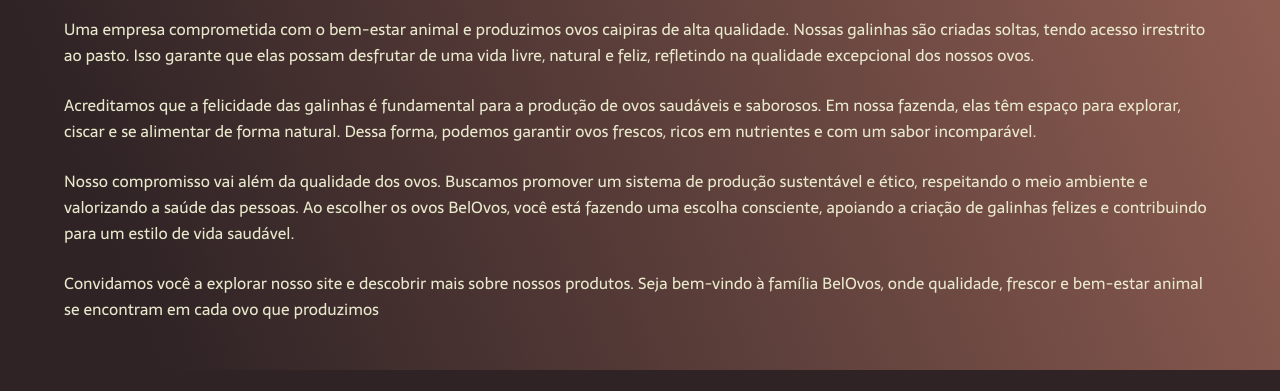
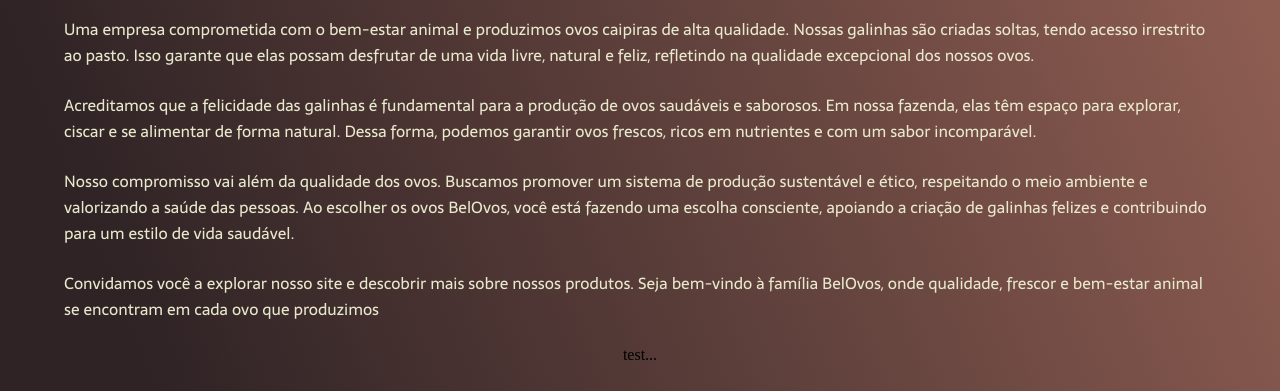
Before and after one commit to Josibel016/BELOVOS-SITE, a plain HTML site: page index.html in a window 1280 px wide. Shown: the part 640-1031 px from the top of the page. Drawn offline with Linux system fonts and the light colour scheme.

Commit message:
Update index.html
delet , just a test

```diff
--- a/index.html
+++ b/index.html
@@ -51,7 +51,7 @@
 </p>
 <p class="conteudo-secundario-paragrafo">Nosso compromisso vai além da qualidade dos ovos. Buscamos promover um sistema de produção sustentável e ético, respeitando o meio ambiente e valorizando a saúde das pessoas. Ao escolher os ovos BelOvos, você está fazendo uma escolha consciente, apoiando a criação de galinhas felizes e contribuindo para um estilo de vida saudável.</p>
 <p class="conteudo-secundario-paragrafo">Convidamos você a explorar nosso site e descobrir mais sobre nossos produtos. Seja bem-vindo à família BelOvos, onde qualidade, frescor e bem-estar animal se encontram em cada ovo que produzimos</p>
-
+<p> test...</p>
 </section>
 
     </main>
```
